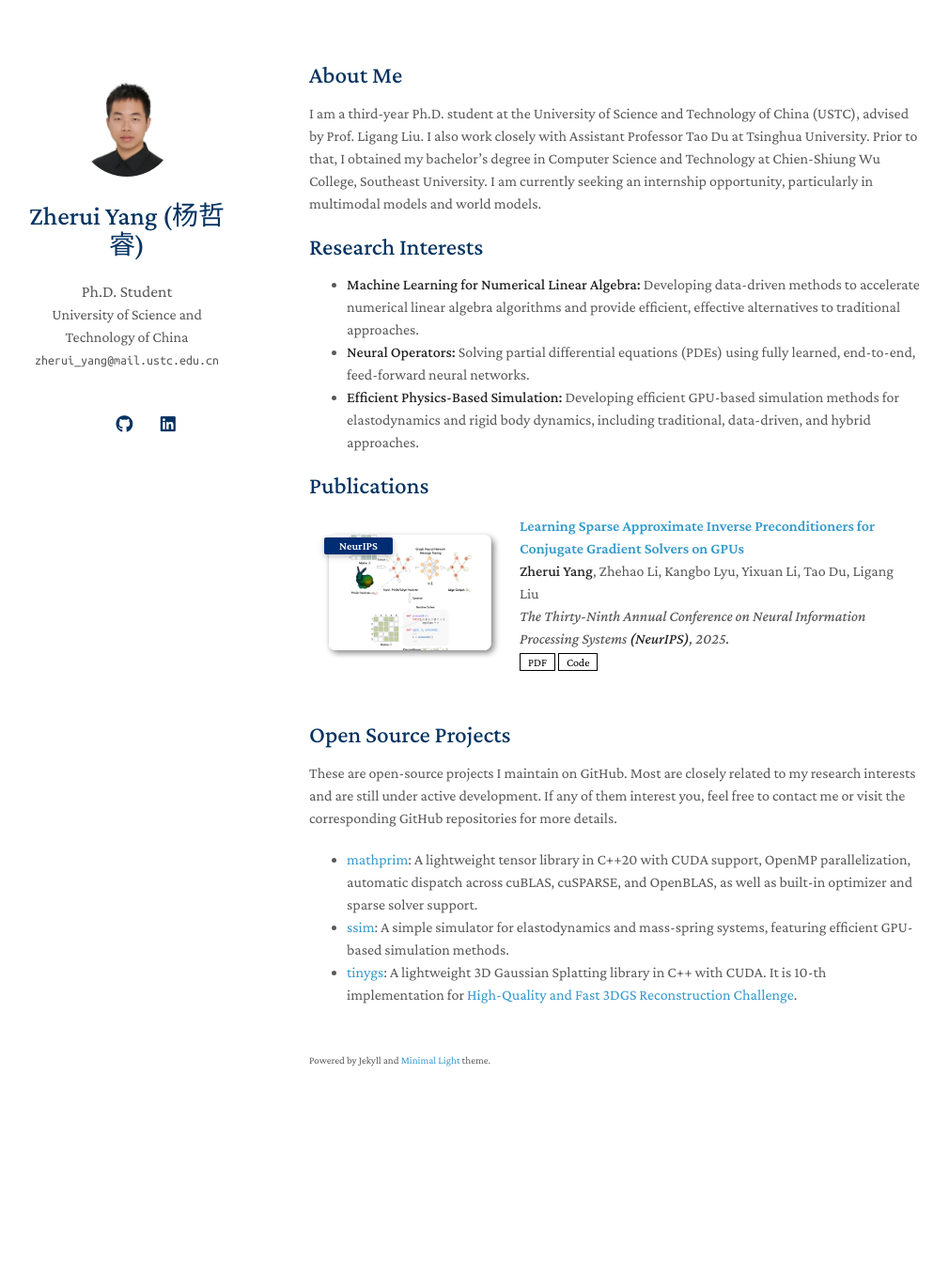
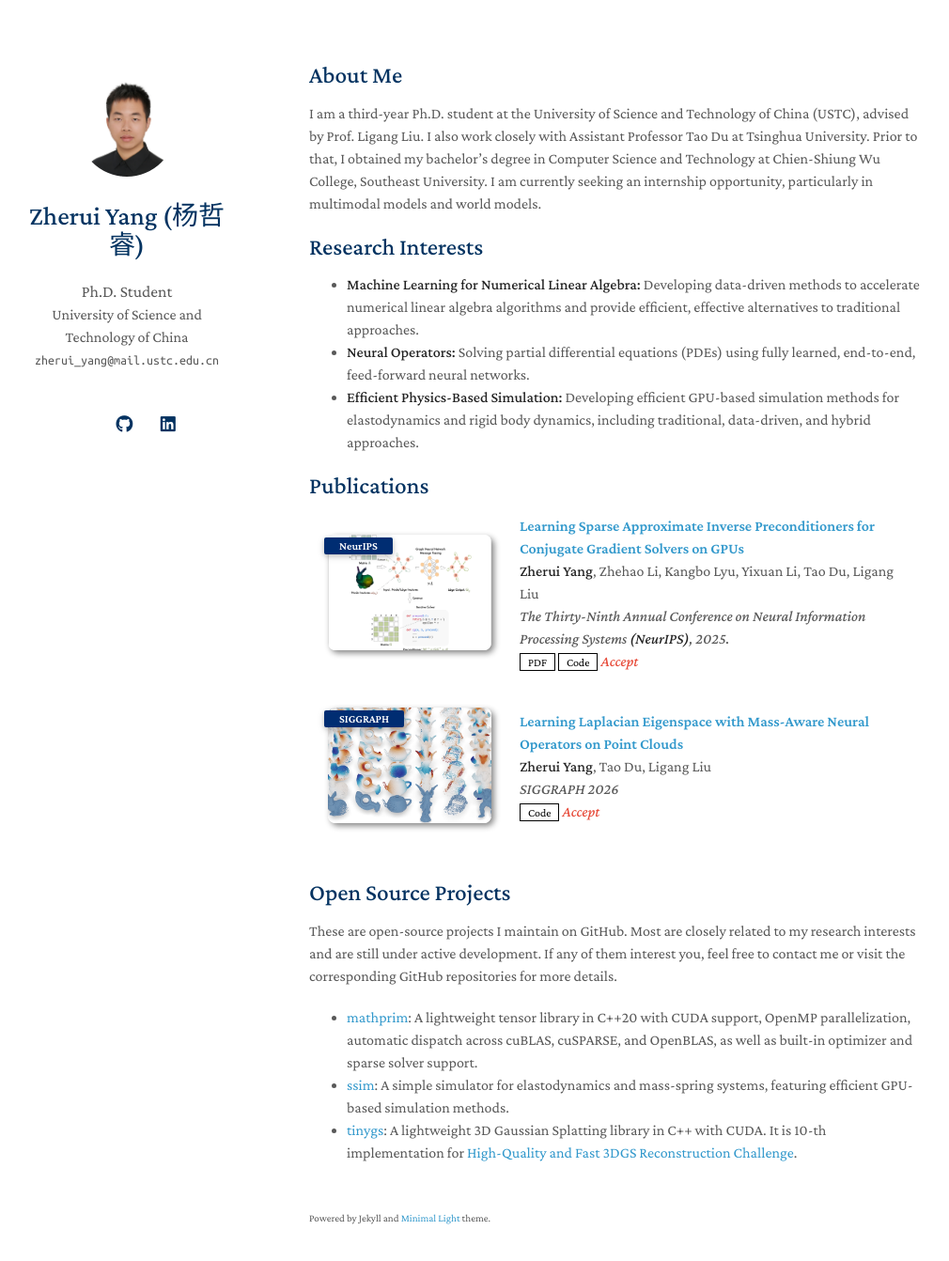
Before and after one commit to Adversarr/Adversarr.github.io, a Jekyll site: the page built from index.md, in a window 1280 px wide and 1377 px high. Shown: the top 1342 px of the window at 94% size, without its empty margins (141-1151 px from the left). Built offline with Jekyll 4.4.1, drawn with Linux system fonts in a browser that asks for light colours; a style sheet for code colours, icons or effects is not loaded; our own code applies the rules of GitHub Pages for plain Markdown files.

Commit message:
Add siggraph 2026.

```diff
--- a/_data/publications.yml
+++ b/_data/publications.yml
@@ -8,4 +8,12 @@ main:
     code: https://github.com/Adversarr/LearningSparsePreconditioner4GPU
     image: ./assets/img/nips-25.png
     # bibtex: https://bib.yliu.me/MICCAI23.txt
-    # notes: Accept
+    notes: Accept
+
+  - title: Learning Laplacian Eigenspace with Mass-Aware Neural Operators on Point Clouds
+    authors: <strong>Zherui Yang</strong>, Tao Du, Ligang Liu
+    conference_short: SIGGRAPH
+    conference: SIGGRAPH 2026
+    code: https://github.com/Adversarr/
+    notes: Accept
+    image: ./assets/img/sig-teaser.jpg
```
Also changed, not shown: assets/img/sig-teaser.jpg (added).
